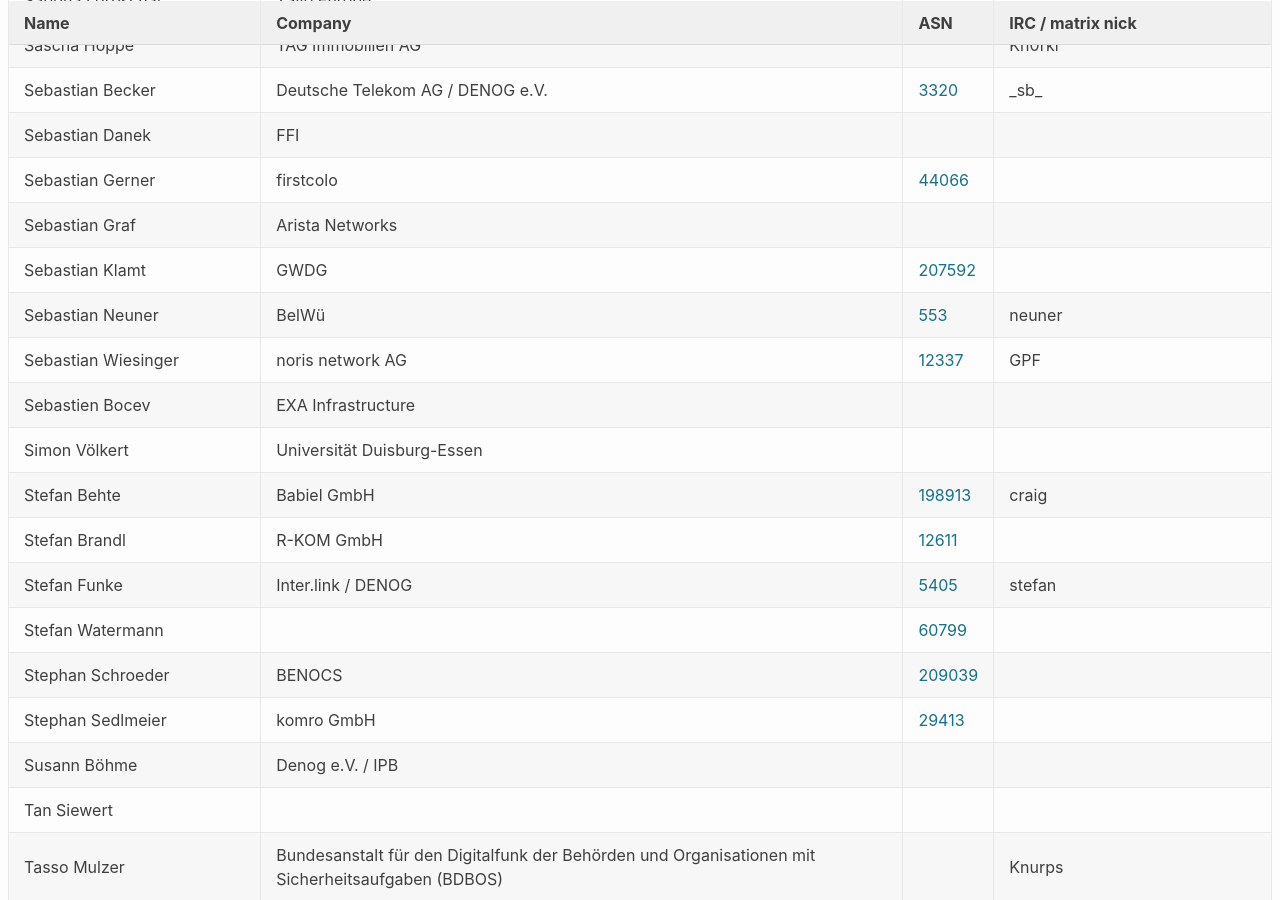
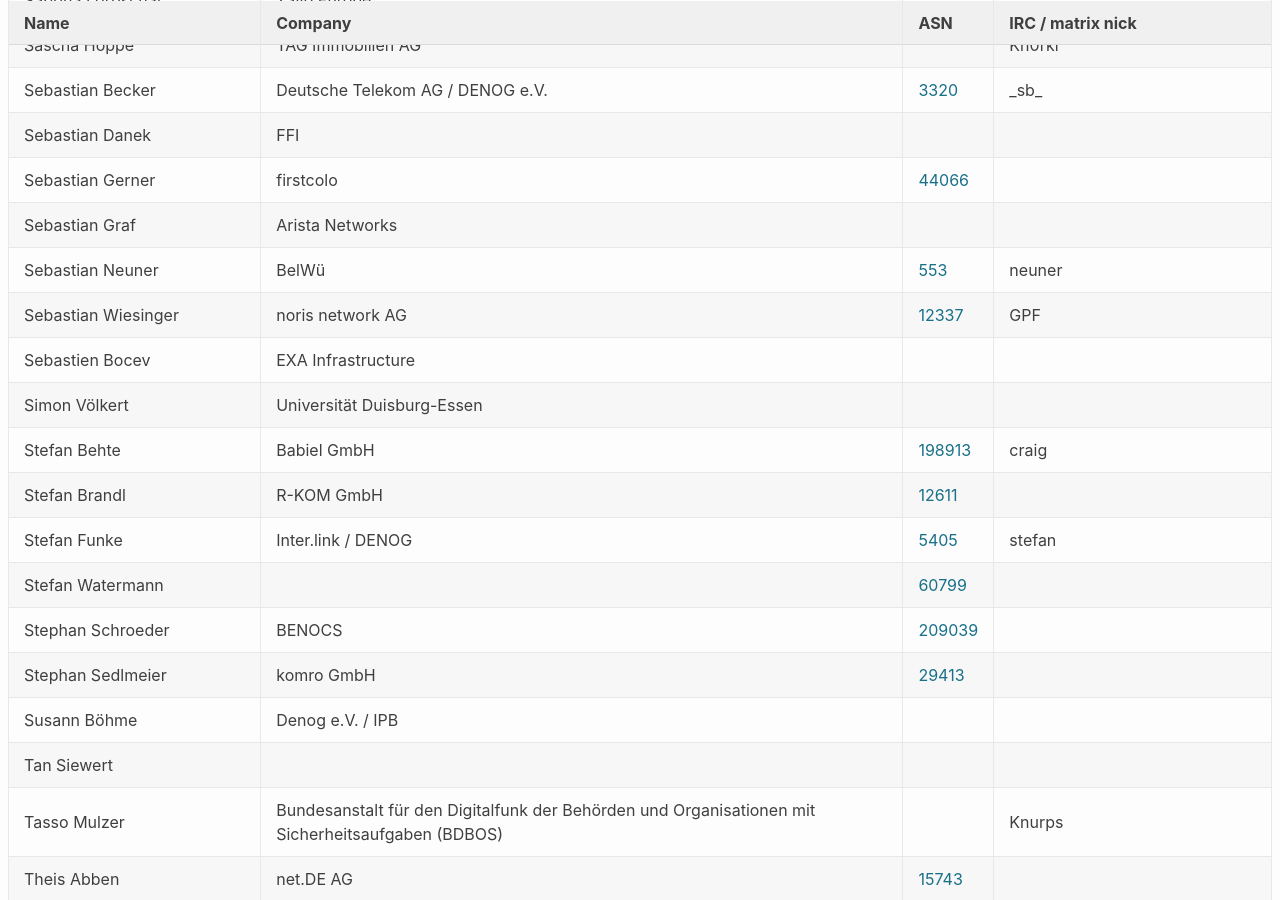
Before and after one commit to denog/pretix-attendeelist, a Jekyll site: the page built from denog17/index.markdown, in a window 1280 px wide and 900 px high, scrolled down 10639 px. Built offline with Jekyll 4.4.1, drawn with Linux system fonts in a browser that asks for light colours.

Commit message:
Latest data: Wed Jul 16 22:34:01 UTC 2025

```diff
--- a/_data/attendees_denog17_onsite.json
+++ b/_data/attendees_denog17_onsite.json
@@ -1428,12 +1428,6 @@
     "asn": null
   },
   {
-    "name": "Sebastian Klamt",
-    "company": "GWDG",
-    "irc": null,
-    "asn": "207592"
-  },
-  {
     "name": "Sebastian Neuner",
     "company": "BelWü",
     "irc": "neuner",
```
